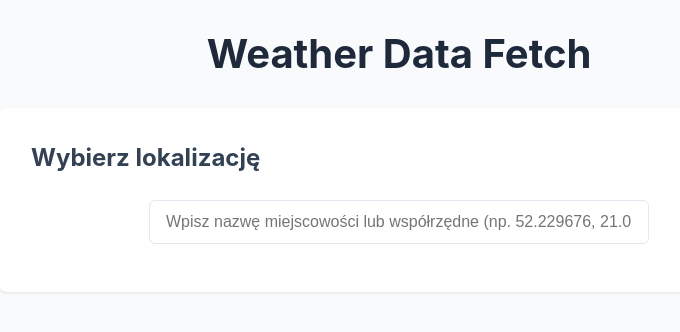
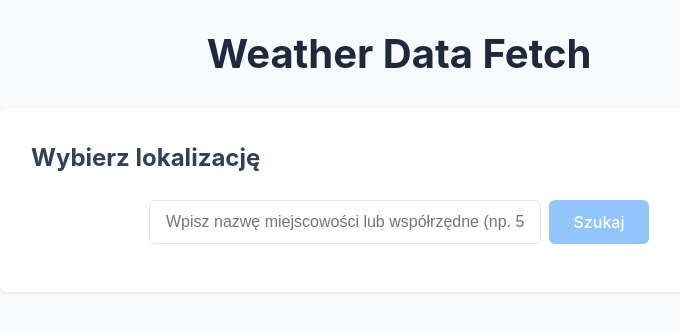
Before and after one commit to waether-the-strm/weather-data-fetch, a React (Vite) app: page / in a window 1280 px wide. Shown: the top 332 px of the page, without its empty margins (241-921 px from the left). Built offline with nearby package versions, Linux system fonts and the light colour scheme.

Commit message:
feat: add search button and loading state

```diff
--- a/src/components/LocationSearch.css
+++ b/src/components/LocationSearch.css
@@ -7,10 +7,12 @@
 .search-input-container {
   position: relative;
   margin-bottom: 1rem;
+  display: flex;
+  gap: 0.5rem;
 }
 
 .search-input {
-  width: 100%;
+  flex: 1;
   padding: 0.75rem 1rem;
   font-size: 1rem;
   border: 1px solid #e2e8f0;
@@ -24,13 +26,52 @@
   box-shadow: 0 0 0 3px rgba(59, 130, 246, 0.1);
 }
 
-.loading-indicator {
-  position: absolute;
-  right: 1rem;
-  top: 50%;
-  transform: translateY(-50%);
-  color: #6b7280;
-  font-size: 0.875rem;
+.search-input:disabled {
+  background-color: #f3f4f6;
+  cursor: not-allowed;
+}
+
+.search-button {
+  padding: 0.75rem 1.5rem;
+  font-size: 1rem;
+  color: white;
+  background-color: #3b82f6;
+  border: none;
+  border-radius: 0.375rem;
+  cursor: pointer;
+  transition: background-color 0.2s ease;
+  min-width: 100px;
+  display: flex;
+  align-items: center;
+  justify-content: center;
+}
+
+.search-button:hover:not(:disabled) {
+  background-color: #2563eb;
+}
+
+.search-button:disabled {
+  background-color: #93c5fd;
+  cursor: not-allowed;
+}
+
+.loader {
+  width: 20px;
+  height: 20px;
+  border: 2px solid #ffffff;
+  border-bottom-color: transparent;
+  border-radius: 50%;
+  display: inline-block;
+  animation: rotation 1s linear infinite;
+}
+
+@keyframes rotation {
+  0% {
+    transform: rotate(0deg);
+  }
+  100% {
+    transform: rotate(360deg);
+  }
 }
 
 .search-results {
--- a/src/components/LocationSearch.tsx
+++ b/src/components/LocationSearch.tsx
@@ -1,4 +1,4 @@
-import React, { useState, useEffect } from 'react';
+import React, { useState } from 'react';
 import { parseCoordinates } from '../utils/coordinates';
 import './LocationSearch.css';
 
@@ -21,18 +21,36 @@ export const LocationSearch: React.FC<LocationSearchProps> = ({ onLocationSelect
   const [error, setError] = useState<string | null>(null);
   const [results, setResults] = useState<Location[]>([]);
 
-  const handleSearch = async (e: React.ChangeEvent<HTMLInputElement>) => {
+  const handleInputChange = (e: React.ChangeEvent<HTMLInputElement>) => {
     const query = e.target.value;
     setSearchQuery(query);
     setError(null);
 
-    if (query.length < 2) {
+    // Try to parse as coordinates immediately
+    const coordinates = parseCoordinates(query);
+    if (coordinates) {
+      const location: Location = {
+        id: `${coordinates.lat},${coordinates.lon}`,
+        name: `${coordinates.lat}, ${coordinates.lon}`,
+        coordinates,
+      };
+      setResults([location]);
+    } else if (query.length < 2) {
       setResults([]);
+    }
+  };
+
+  const handleSearch = async () => {
+    if (searchQuery.length < 2) {
       return;
     }
 
-    // Try to parse as coordinates first
-    const coordinates = parseCoordinates(query);
+    setIsLoading(true);
+    setError(null);
+
+    try {
+      // If we already have coordinates result, use it
+      const coordinates = parseCoordinates(searchQuery);
       if (coordinates) {
         const location: Location = {
           id: `${coordinates.lat},${coordinates.lon}`,
@@ -43,24 +61,27 @@ export const LocationSearch: React.FC<LocationSearchProps> = ({ onLocationSelect
         return;
       }
 
-    setIsLoading(true);
-    try {
       // TODO: Implement location name search using weather API
       // For now, just show a placeholder result
-      if (query.length > 2) {
+      await new Promise((resolve) => setTimeout(resolve, 1000)); // Symulacja opóźnienia API
       setResults([
         {
           id: 'placeholder',
-            name: query,
+          name: searchQuery,
           coordinates: { lat: 0, lon: 0 },
         },
       ]);
-      }
     } catch (err) {
       setError('Wystąpił błąd podczas wyszukiwania lokalizacji');
       console.error('Search error:', err);
     } finally {
       setIsLoading(false);
+    }
+  };
+
+  const handleKeyPress = (e: React.KeyboardEvent<HTMLInputElement>) => {
+    if (e.key === 'Enter') {
+      handleSearch();
     }
   };
 
@@ -70,11 +91,19 @@ export const LocationSearch: React.FC<LocationSearchProps> = ({ onLocationSelect
         <input
           type="text"
           value={searchQuery}
-          onChange={handleSearch}
+          onChange={handleInputChange}
+          onKeyPress={handleKeyPress}
           placeholder="Wpisz nazwę miejscowości lub współrzędne (np. 52.229676, 21.012229)"
           className="search-input"
+          disabled={isLoading}
         />
-        {isLoading && <div className="loading-indicator">Ładowanie...</div>}
+        <button
+          className="search-button"
+          onClick={handleSearch}
+          disabled={isLoading || searchQuery.length < 2}
+        >
+          {isLoading ? <span className="loader"></span> : 'Szukaj'}
+        </button>
       </div>
 
       {error && <div className="error-message">{error}</div>}
```
Lines whose indentation alone changed are shown as unchanged.
